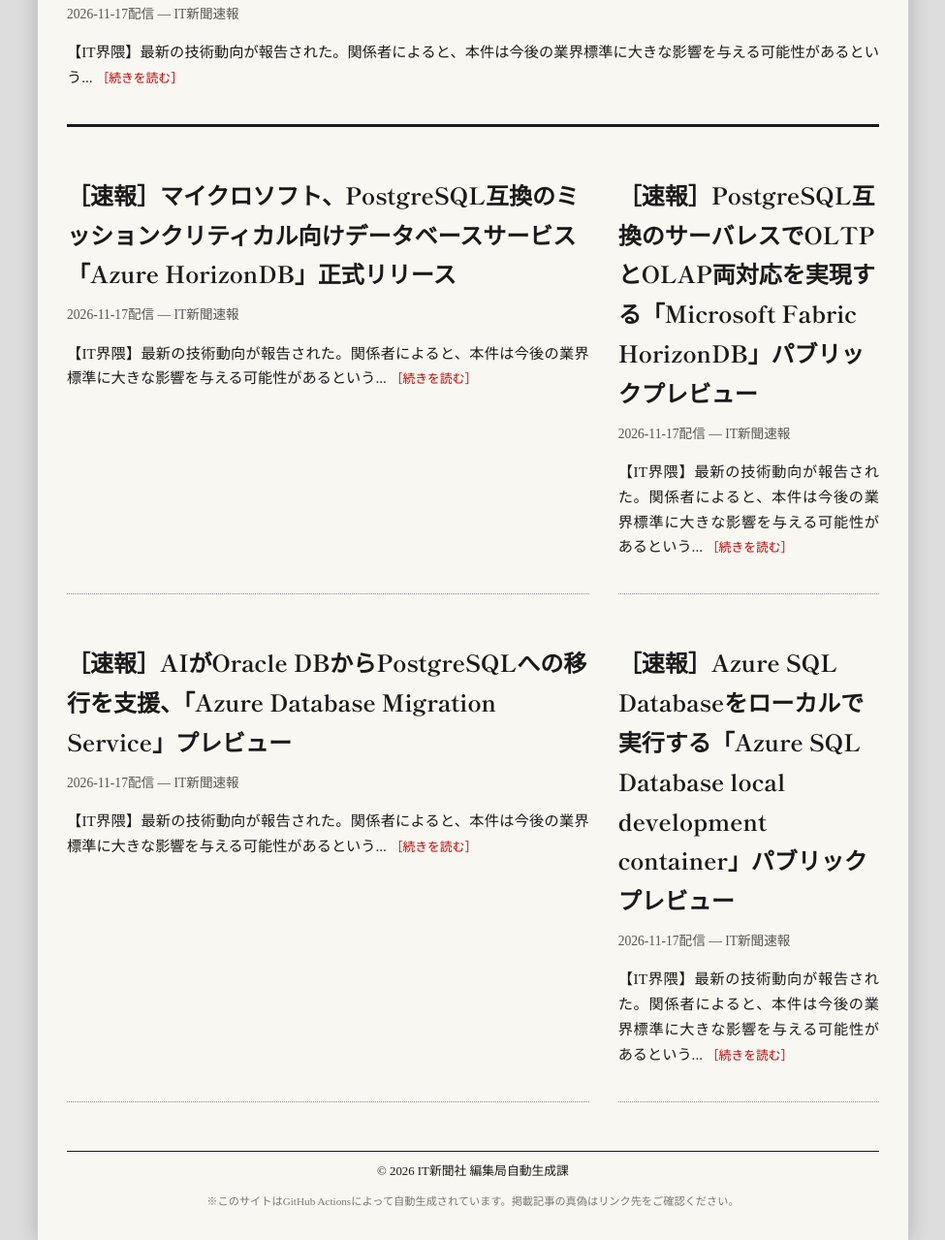
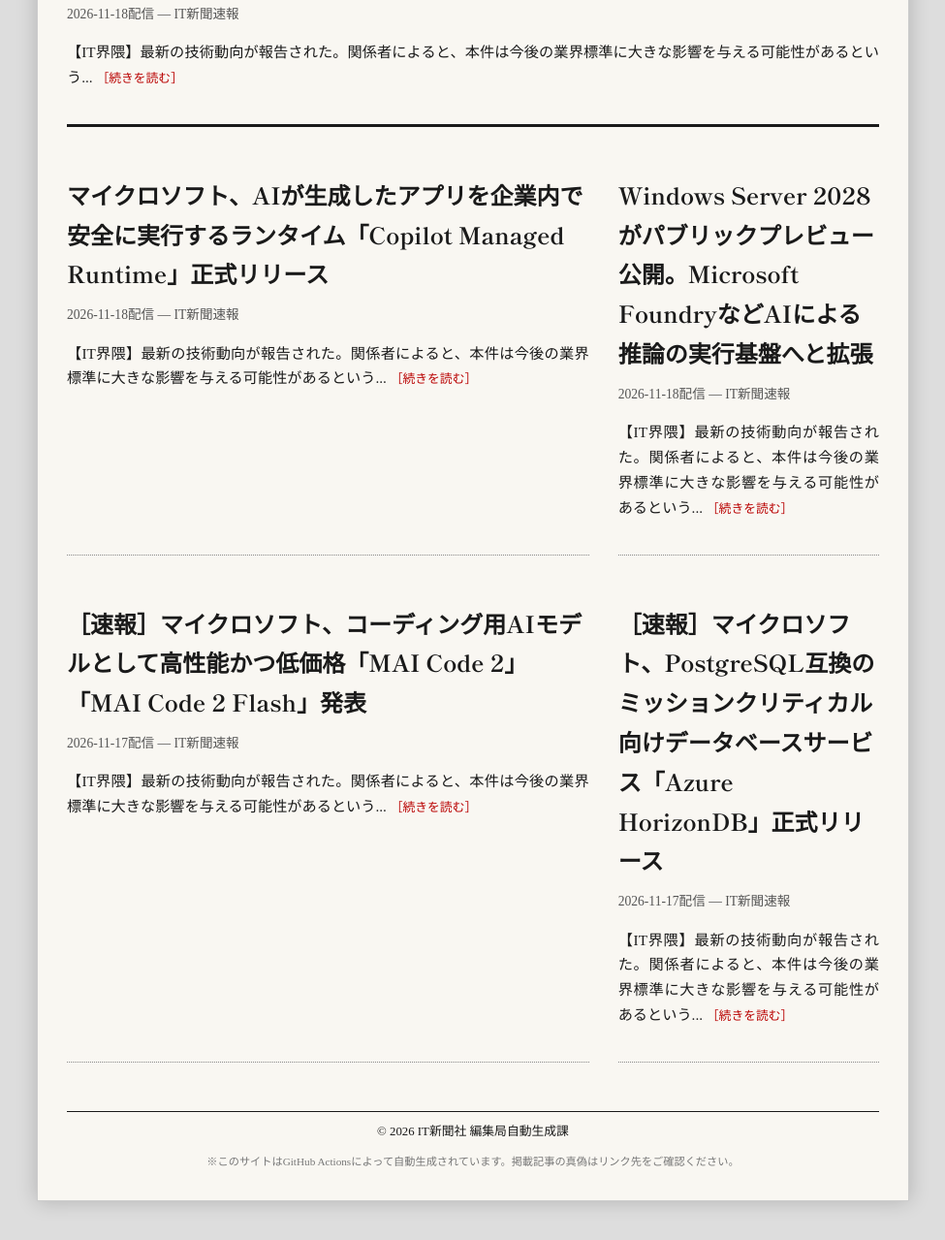
Before and after one commit to Yoshi-441/IT-, a plain HTML site: page index.html in a window 1280 px wide. Shown: the part 384-1663 px from the top of the page at 97% size, without its empty margins (152-1127 px from the left). Drawn offline with Linux system fonts and the light colour scheme; a web font is replaced by a local one.

Commit message:
Update news: Thu Nov 19 04:11:23 UTC 2026

```diff
--- a/index.html
+++ b/index.html
@@ -136,8 +136,8 @@
                     <h1>ＩＴ新聞</h1>
                 </div>
                 <div class="issue-info">
-                    <div>2026年（令和26年）11月18日</div>
-                    <div>04時19分 発行</div>
+                    <div>2026年（令和26年）11月19日</div>
+                    <div>04時11分 発行</div>
                     <div style="font-weight:bold; font-size: 1.1rem; border-top: 1px solid #000; margin-top:5px;">第80451号</div>
                 </div>
             </header>
@@ -145,6 +145,24 @@
             <main>
 
         <article class="article top-news">
+            <h2 class="headline"><a href="https://www.publickey1.jp/blog/26/aiaimicrosoft_perception.html" target="_blank">マイクロソフト、AIによるサイバー攻撃にAIエージェントで対抗する新サービス「Microsoft Perception」提供開始</a></h2>
+            <div class="meta">2026-11-18配信 — IT新聞速報</div>
+            <p class="summary">【IT界隈】最新の技術動向が報告された。関係者によると、本件は今後の業界標準に大きな影響を与える可能性があるという... <a href="https://www.publickey1.jp/blog/26/aiaimicrosoft_perception.html" class="read-more">［続きを読む］</a></p>
+        </article>
+
+        <article class="article ">
+            <h2 class="headline"><a href="https://www.publickey1.jp/blog/26/aicopilot_managed_runtime.html" target="_blank">マイクロソフト、AIが生成したアプリを企業内で安全に実行するランタイム「Copilot Managed Runtime」正式リリース</a></h2>
+            <div class="meta">2026-11-18配信 — IT新聞速報</div>
+            <p class="summary">【IT界隈】最新の技術動向が報告された。関係者によると、本件は今後の業界標準に大きな影響を与える可能性があるという... <a href="https://www.publickey1.jp/blog/26/aicopilot_managed_runtime.html" class="read-more">［続きを読む］</a></p>
+        </article>
+
+        <article class="article ">
+            <h2 class="headline"><a href="https://www.publickey1.jp/blog/26/windows_server_2028microsoft_foundryai.html" target="_blank">Windows Server 2028がパブリックプレビュー公開。Microsoft FoundryなどAIによる推論の実行基盤へと拡張</a></h2>
+            <div class="meta">2026-11-18配信 — IT新聞速報</div>
+            <p class="summary">【IT界隈】最新の技術動向が報告された。関係者によると、本件は今後の業界標準に大きな影響を与える可能性があるという... <a href="https://www.publickey1.jp/blog/26/windows_server_2028microsoft_foundryai.html" class="read-more">［続きを読む］</a></p>
+        </article>
+
+        <article class="article ">
             <h2 class="headline"><a href="https://www.publickey1.jp/blog/26/aimai_code_2mai_code_2_flash.html" target="_blank">［速報］マイクロソフト、コーディング用AIモデルとして高性能かつ低価格「MAI Code 2」「MAI Code 2 Flash」発表</a></h2>
             <div class="meta">2026-11-17配信 — IT新聞速報</div>
             <p class="summary">【IT界隈】最新の技術動向が報告された。関係者によると、本件は今後の業界標準に大きな影響を与える可能性があるという... <a href="https://www.publickey1.jp/blog/26/aimai_code_2mai_code_2_flash.html" class="read-more">［続きを読む］</a></p>
@@ -156,24 +174,6 @@
             <p class="summary">【IT界隈】最新の技術動向が報告された。関係者によると、本件は今後の業界標準に大きな影響を与える可能性があるという... <a href="https://www.publickey1.jp/blog/26/postgresqlazure_horizondb.html" class="read-more">［続きを読む］</a></p>
         </article>
 
-        <article class="article ">
-            <h2 class="headline"><a href="https://www.publickey1.jp/blog/26/postgresqloltpolapmicrosoft_fabric_horizondb.html" target="_blank">［速報］PostgreSQL互換のサーバレスでOLTPとOLAP両対応を実現する「Microsoft Fabric HorizonDB」パブリックプレビュー</a></h2>
-            <div class="meta">2026-11-17配信 — IT新聞速報</div>
-            <p class="summary">【IT界隈】最新の技術動向が報告された。関係者によると、本件は今後の業界標準に大きな影響を与える可能性があるという... <a href="https://www.publickey1.jp/blog/26/postgresqloltpolapmicrosoft_fabric_horizondb.html" class="read-more">［続きを読む］</a></p>
-        </article>
-
-        <article class="article ">
-            <h2 class="headline"><a href="https://www.publickey1.jp/blog/26/aioracle_dbpostgresqlazure_database_migration_service.html" target="_blank">［速報］AIがOracle DBからPostgreSQLへの移行を支援、「Azure Database Migration Service」プレビュー</a></h2>
-            <div class="meta">2026-11-17配信 — IT新聞速報</div>
-            <p class="summary">【IT界隈】最新の技術動向が報告された。関係者によると、本件は今後の業界標準に大きな影響を与える可能性があるという... <a href="https://www.publickey1.jp/blog/26/aioracle_dbpostgresqlazure_database_migration_service.html" class="read-more">［続きを読む］</a></p>
-        </article>
-
-        <article class="article ">
-            <h2 class="headline"><a href="https://www.publickey1.jp/blog/26/azure_sql_databaseazure_sql_database_local_development_container.html" target="_blank">［速報］Azure SQL Databaseをローカルで実行する「Azure SQL Database local development container」パブリックプレビュー</a></h2>
-            <div class="meta">2026-11-17配信 — IT新聞速報</div>
-            <p class="summary">【IT界隈】最新の技術動向が報告された。関係者によると、本件は今後の業界標準に大きな影響を与える可能性があるという... <a href="https://www.publickey1.jp/blog/26/azure_sql_databaseazure_sql_database_local_development_container.html" class="read-more">［続きを読む］</a></p>
-        </article>
-
             </main>
 
             <footer>
```
